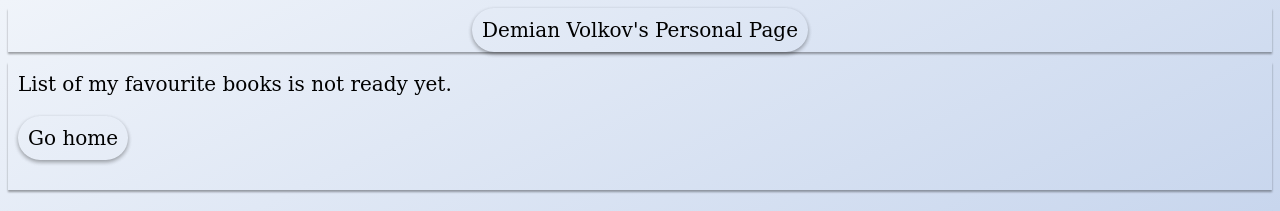
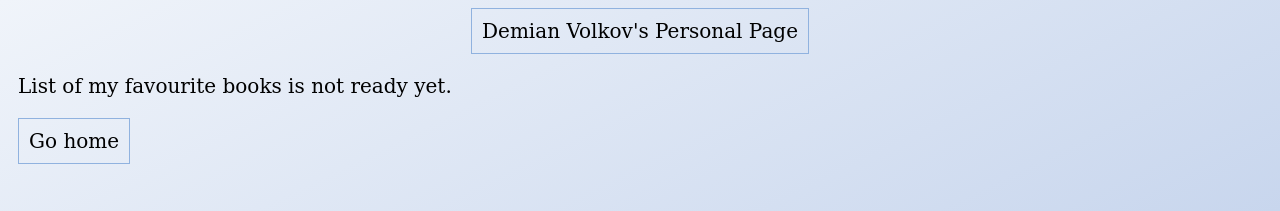
Before and after one commit to demian-wolf/demian-wolf.github.io, a Flask app: page /favourite-books.html in a window 1280 px wide. Shown: the top 211 px of the page. Run offline with Flask 2, Linux system fonts and the light colour scheme.

Commit message:
Redesigned the index page

```diff
--- a/flask_src/static/stylesheet/base.css
+++ b/flask_src/static/stylesheet/base.css
@@ -5,10 +5,6 @@ html {
 
 body {
     background-image: linear-gradient(to bottom right, rgb(240, 244, 250), rgb(180, 199, 231));
-}
-
-.card {
-    box-shadow: 0 2px 2px 0 rgba(0, 0, 0, 0.2), 0 2px 2px 0 rgba(0, 0, 0, 0.19);
 }
 
 #navbar {
@@ -28,9 +24,8 @@ body {
 .button {
     display: inline-block;
     color: black;
-    border-radius: 32px;
+    border: 1px solid #90b2df;
     padding: 4px;
-    box-shadow: 0 2px 4px 0 rgba(0,0,0,0.2),0 2px 4px 0 rgba(0,0,0,0.19);
     text-align: center;
     vertical-align: middle;
     overflow: hidden;
@@ -46,7 +41,6 @@ body {
 }
 .button:hover {
     background-image: linear-gradient(to bottom right, rgb(240, 244, 250), rgb(180, 199, 231));
-    border-radius: 32px;
     animation-name: button-animation;
     animation-duration: 1s;
     -webkit-animation-name: button-animation;
--- a/flask_src/static/stylesheet/index.css
+++ b/flask_src/static/stylesheet/index.css
@@ -7,8 +7,6 @@
 
 #about-me__photo {
     border: 1px;
-    border-radius: 16px;
-    box-shadow: 0 2px 2px 0 rgba(0,0,0,0.2),0 2px 2px 0 rgba(0,0,0,0.19);
     margin: 20px;
 }
 
@@ -88,12 +86,13 @@
 #sm-buttons > a, #sm-buttons > a > img {
     width: 32px;
     height: 32px;
+    border: none;
+    border-radius: 32px;
 }
 
 #portfolio {
     max-width: 100%;
     padding: 10px;
-    background-color: ivory;
 }
 
 #portfolio__contents {
--- a/flask_src/templates/index.html
+++ b/flask_src/templates/index.html
@@ -54,11 +54,11 @@
             <h3 class="portfolio__page_title">Contents</h3>
             <div id="portfolio__contents">
                 <a class="button" href="#portfolio__page1">
-                    <img src="{{ url_for('static', filename='images/portfolio/icons/software-development.png') }}" alt=""/>
+
                     <span>Software Development</span>
                 </a>
                 <a class="button" href="#portfolio__page2">
-                    <img src="{{ url_for('static', filename='images/portfolio/icons/mentoring.png') }}" alt=""/>
+
                     <span>Mentoring at CodeClub</span>
                 </a>
                 <a class="button" href="#portfolio__page3">Mathematics</a>
```
Also changed, not shown: flask_src/static/images/portfolio/icons/mentoring.png (deleted), flask_src/static/images/portfolio/icons/software-development.png (deleted).
